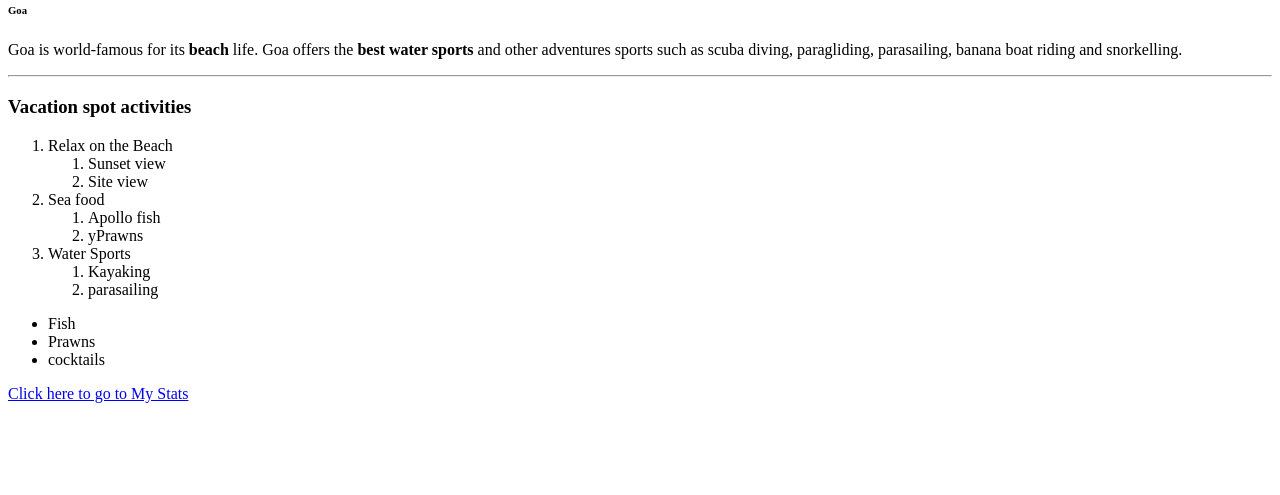
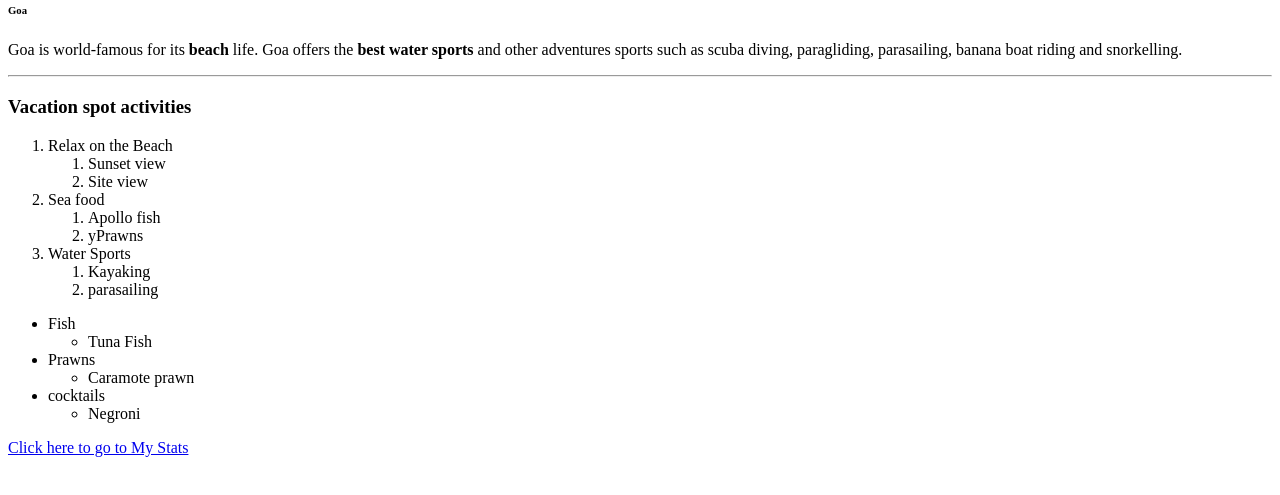
Before and after one commit to 44-563-WebApps-F23/44563-webapps-f23-assignment3-venkuu09, a plain HTML site: page index.html in a window 1280 px wide. Shown: the part 105-600 px from the top of the page. Drawn offline with Linux system fonts and the light colour scheme.

Commit message:
Updated index.html

```diff
--- a/index.html
+++ b/index.html
@@ -32,8 +32,17 @@
 
 <ul>
     <li>Fish</li>
+        <ul>
+            <li>Tuna Fish</li>
+        </ul>
     <li>Prawns</li>
+        <ul>
+            <li>Caramote prawn</li>
+        </ul>
     <li>cocktails</li>
+        <ul>
+            <li>Negroni</li>
+        </ul>
 </ul>
 <a href="mystats.html">Click here to go to My Stats</a>
 </body>
```
